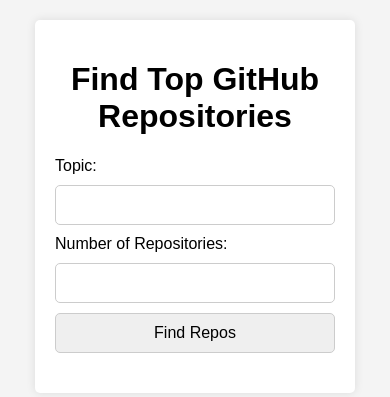
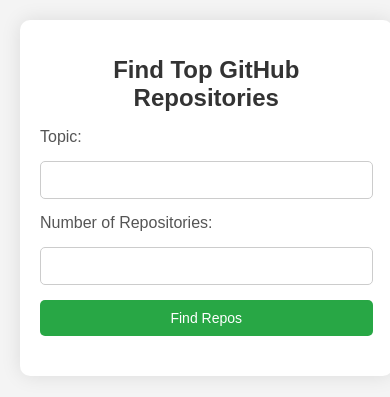
Before and after one commit to MohdMudaseer/Github-Repo, a Flask app: page / in a window 390 px wide. Shown: the top 397 px of the page. Run offline with Flask 3, Linux system fonts and the light colour scheme.

Commit message:
Update style.css

```diff
--- a/static/style.css
+++ b/static/style.css
@@ -10,29 +10,43 @@ body {
     margin: 0 auto;
     background-color: #fff;
     padding: 20px;
-    border-radius: 5px;
-    box-shadow: 0px 0px 10px rgba(0,0,0,0.1);
+    border-radius: 10px;
+    box-shadow: 0px 0px 20px rgba(0,0,0,0.1);
 }
 
 h1, h2 {
     text-align: center;
+    color: #333;
 }
 
 form {
     display: flex;
     flex-direction: column;
-    gap: 10px;
+    gap: 15px;
     margin-bottom: 20px;
 }
 
-label, input, button {
+label {
     font-size: 16px;
+    color: #555;
 }
 
 input, button {
     padding: 10px;
     border-radius: 5px;
     border: 1px solid #ccc;
+    font-size: 16px;
+}
+
+button {
+    background-color: #28a745;
+    color: white;
+    border: none;
+    cursor: pointer;
+}
+
+button:hover {
+    background-color: #218838;
 }
 
 table {
@@ -50,6 +64,10 @@ th, td {
     text-align: left;
 }
 
+th {
+    background-color: #f8f9fa;
+}
+
 a {
     display: inline-block;
     padding: 10px 20px;
@@ -57,8 +75,33 @@ a {
     color: white;
     text-decoration: none;
     border-radius: 5px;
+    margin-top: 20px;
 }
 
 a:hover {
     background-color: #218838;
 }
+
+.error {
+    color: #dc3545;
+    text-align: center;
+    margin-top: 20px;
+}
+
+@media (max-width: 768px) {
+    .container {
+        width: 95%;
+    }
+
+    h1 {
+        font-size: 24px;
+    }
+
+    h2 {
+        font-size: 20px;
+    }
+
+    input, button {
+        font-size: 14px;
+    }
+}
```
